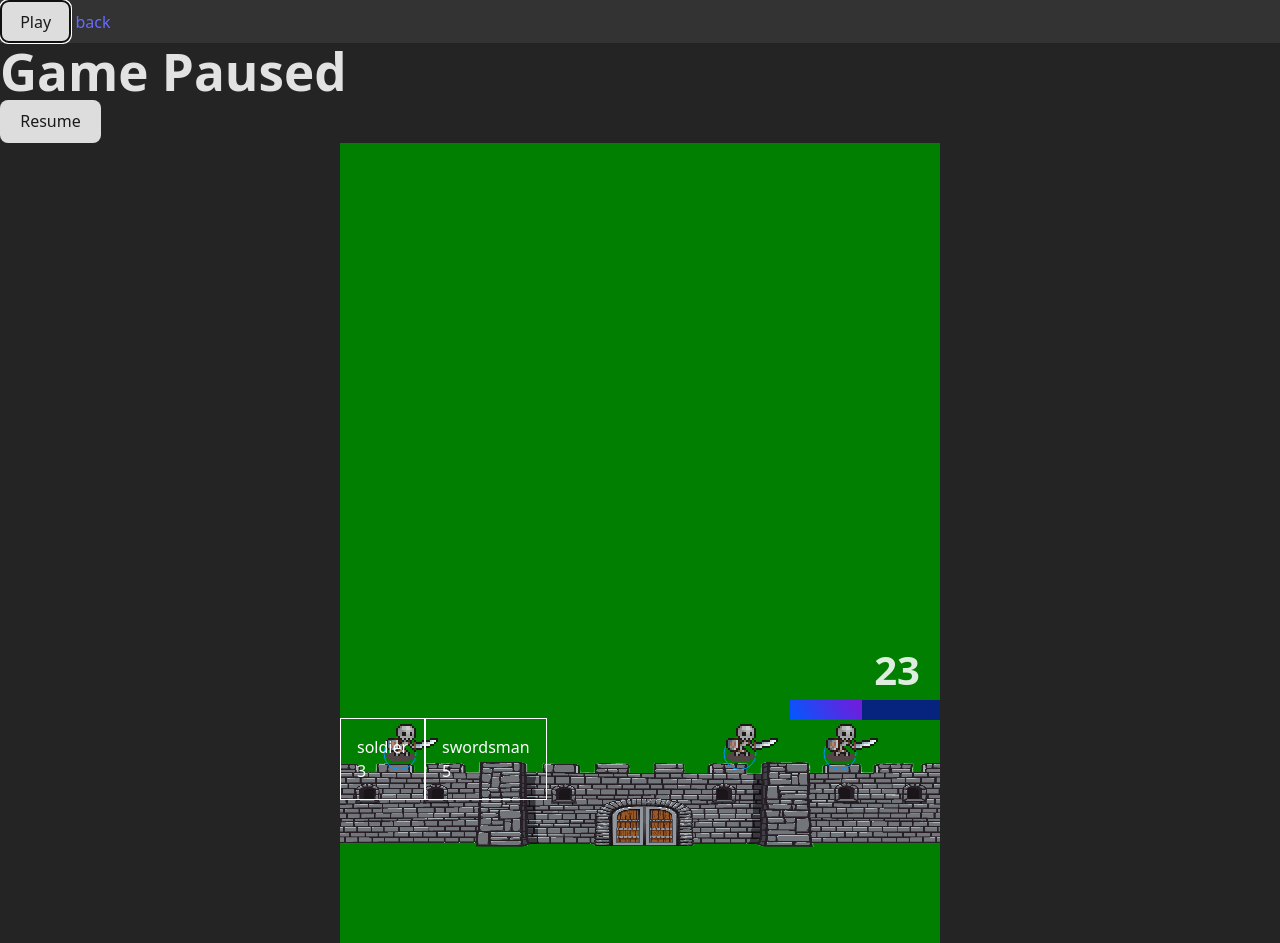
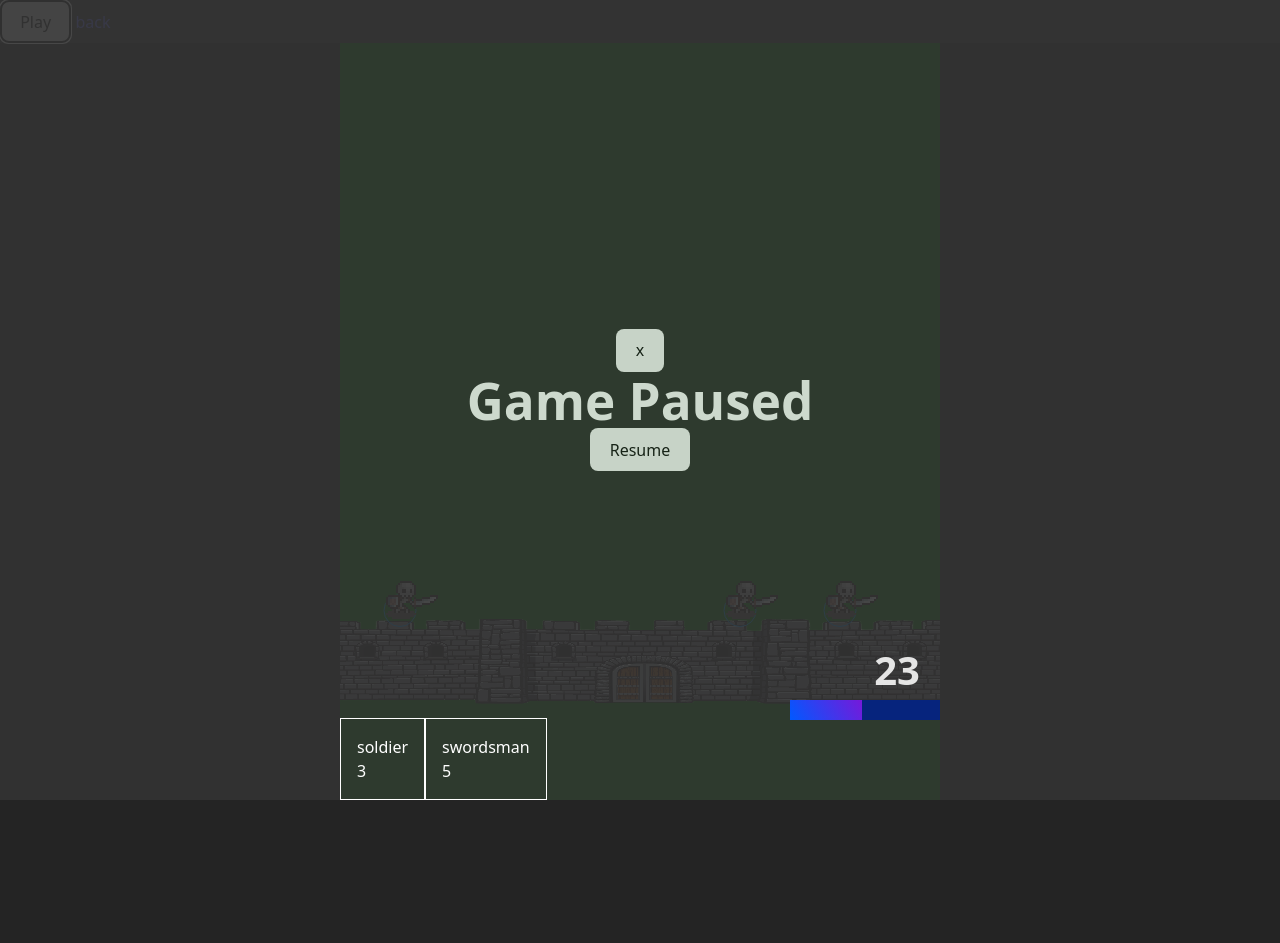
Before and after one commit to mrChernicharo/kingdom-defense, a website built with Vite: page game.html in a window 1280 px wide. Both pictures are taken after a click on the button "Pause". After the commit the page ends 800 px from the top, so only its background shows below. Built offline with nearby package versions, Linux system fonts and the light colour scheme.

Commit message:
pause screen

```diff
--- a/game.html
+++ b/game.html
@@ -21,7 +21,7 @@
             <a href="/lobby.html">back</a>
         </div>
 
-        <div id="pause-menu">
+        <div id="pause-menu" class="hidden">
             <button id="pause-menu-close-btn">x</button>
             <h1>Game Paused</h1>
 
--- a/src/core/game.ts
+++ b/src/core/game.ts
@@ -297,6 +297,8 @@ export class Game {
 
         DOM.playBtn.addEventListener("click", this.toggleIsPlaying.bind(this));
         DOM.tryAgainBtn.addEventListener("click", this.restartGame.bind(this));
+        DOM.pauseMenuResumeBtn.addEventListener("click", this.toggleIsPlaying.bind(this));
+        DOM.pauseMenuCloseBtn.addEventListener("click", this.toggleIsPlaying.bind(this));
         window.addEventListener("wave-start", this.toggleIsPlaying.bind(this));
     }
 
@@ -311,6 +313,14 @@ export class Game {
         if (!Clock.isPaused) {
             this.tick();
         }
+
+        setTimeout(() => {
+            if (Clock.isPaused && !this.waveManager.isWaveBonusScreenEnabled && Game.castle.isAlive()) {
+                DOM.pauseMenuScreen.classList.remove("hidden");
+            } else {
+                DOM.pauseMenuScreen.classList.add("hidden");
+            }
+        }, 0);
     }
 
     tick() {
--- a/src/lib/DOM.ts
+++ b/src/lib/DOM.ts
@@ -11,6 +11,10 @@ export class DOM {
 
     static gameOverBanner: HTMLDivElement;
     static tryAgainBtn: HTMLButtonElement;
+
+    static pauseMenuScreen: HTMLDivElement;
+    static pauseMenuCloseBtn: HTMLButtonElement;
+    static pauseMenuResumeBtn: HTMLButtonElement;
 
     static bottomBar: HTMLDivElement;
     static displayTop: HTMLUListElement;
@@ -34,6 +38,10 @@ export class DOM {
 
         DOM.playBtn = document.querySelector("#play-btn") as HTMLButtonElement;
 
+        DOM.pauseMenuScreen = document.querySelector("#pause-menu") as HTMLDivElement;
+        DOM.pauseMenuCloseBtn = document.querySelector("#pause-menu-close-btn") as HTMLButtonElement;
+        DOM.pauseMenuResumeBtn = document.querySelector("#pause-menu-resume-btn") as HTMLButtonElement;
+
         DOM.bottomBar = document.querySelector("#bottom-bar") as HTMLDivElement;
         DOM.displayTop = DOM.bottomBar?.querySelector("#display-top") as HTMLUListElement;
         DOM.displayBottom = DOM.bottomBar?.querySelector("#display-bottom") as HTMLUListElement;
--- a/src/style.css
+++ b/src/style.css
@@ -87,6 +87,7 @@ button:focus-visible {
 
 .hidden {
     visibility: hidden;
+    opacity: 0;
 }
 
 .card {
@@ -205,4 +206,14 @@ header#game-header {
 }
 
 #pause-menu {
+    background: #333;
+    width: 100%;
+    height: 100%;
+    position: fixed;
+    display: flex;
+    flex-direction: column;
+    justify-content: center;
+    align-items: center;
+    transition: opacity 0.4s;
+    opacity: 0.9;
 }
```
